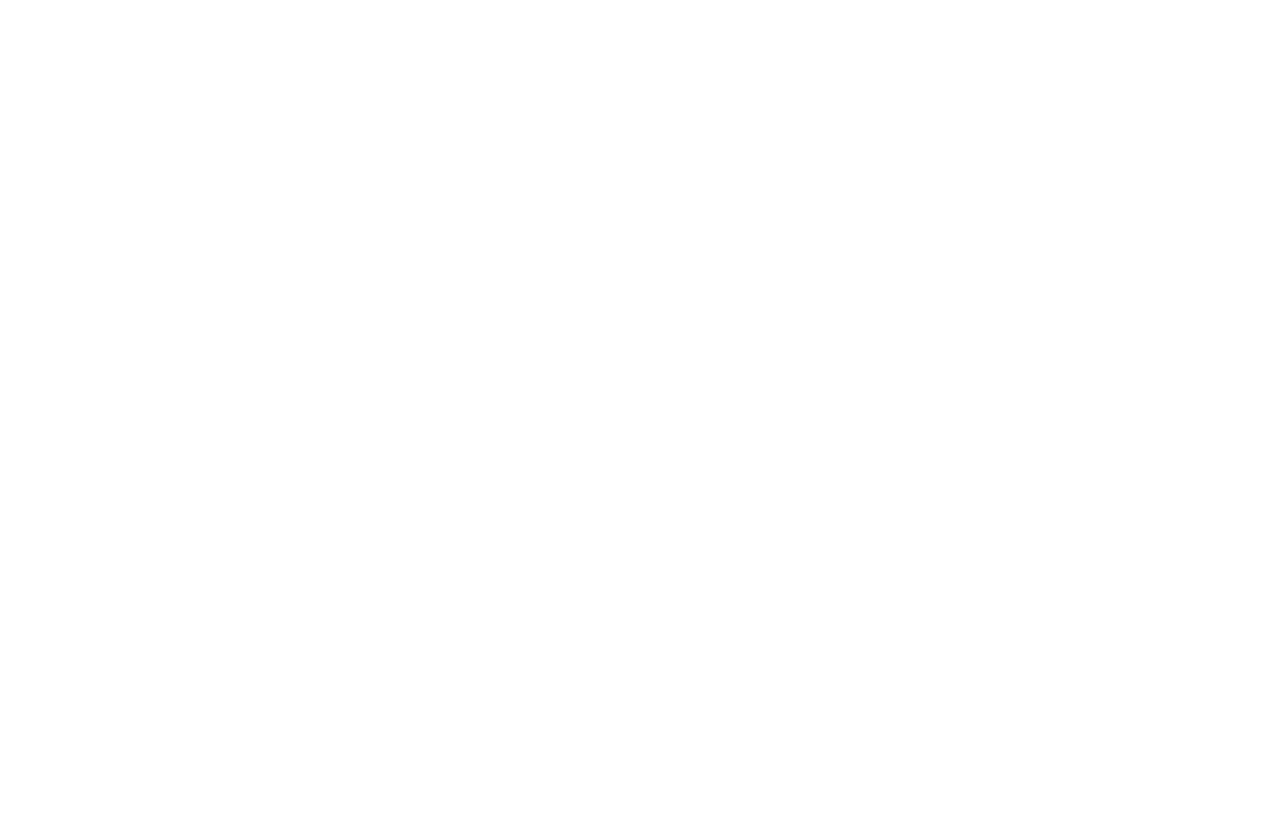
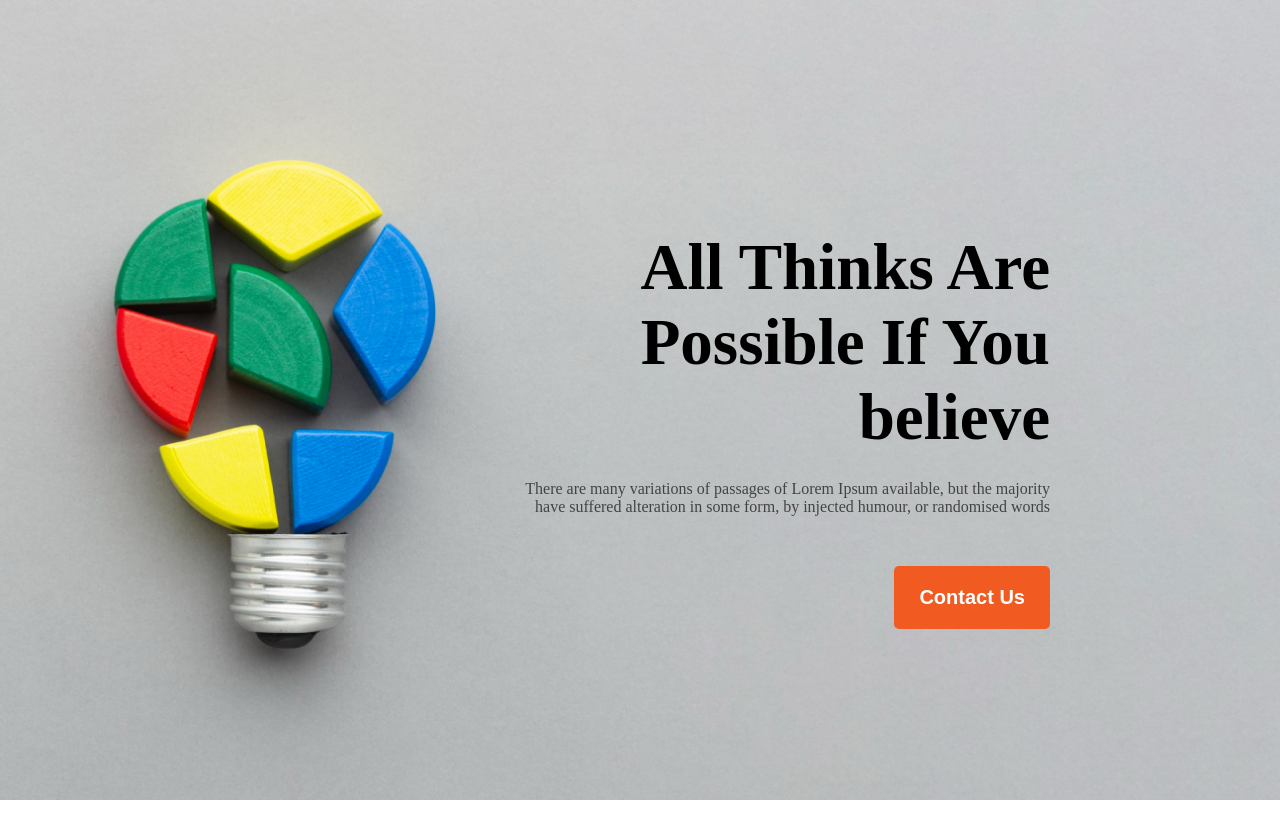
Before and after one commit to ImPias/new-year-new-me, a plain HTML site: page index.html in a window 1280 px wide. Before the commit the page ends 800 px from the top, so only its background shows below. Drawn offline with Linux system fonts and the light colour scheme.

Commit message:
Banner Section Complete

```diff
--- a/index.html
+++ b/index.html
@@ -8,7 +8,13 @@
 </head>
 <body>
     <header>
-
+        <div class="banner-container">
+            <div class="banner-info">
+                <h1 class="banner-title">All Thinks Are Possible If You believe</h1>
+                <p class="banner-description">There are many variations of passages of Lorem Ipsum available, but the majority have suffered alteration in some form, by injected humour, or randomised words</p>
+                <button class="btn-primary">Contact Us</button>
+            </div>
+        </div>
     </header>
     <main>
 
--- a/styles/style.css
+++ b/styles/style.css
@@ -0,0 +1,46 @@
+@import url('https://fonts.googleapis.com/css2?family=Open+Sans:wght@400;700;800&family=Work+Sans:wght@400;600;700;800&display=swap');
+
+* {
+    margin: 0;
+    padding: 0;
+}
+
+header {
+    background-image: url('../images/banner/banner2.png');
+    background-repeat: no-repeat;
+    background-size: cover;
+    height: 100vh;
+}
+
+.banner-container {
+    text-align: right;
+    padding: 230px;
+    max-width: 525px;
+    float: right;
+}
+
+.banner-title {
+    color: #151414);
+    text-align: right;
+    font-size: 65px;
+    font-weight: 700;
+}
+
+.banner-description {
+    color: #444343;
+    text-align: right;
+    font-size: 16px;
+    font-weight: 400;
+    margin-top: 25px;
+}
+
+.btn-primary {
+    border-radius: 5px;
+    background: #F15B22;
+    border: 0;
+    padding: 20px 25px;
+    color: #FFF;
+    font-size: 20px;
+    font-weight: 600;
+    margin-top: 50px;
+}
```
